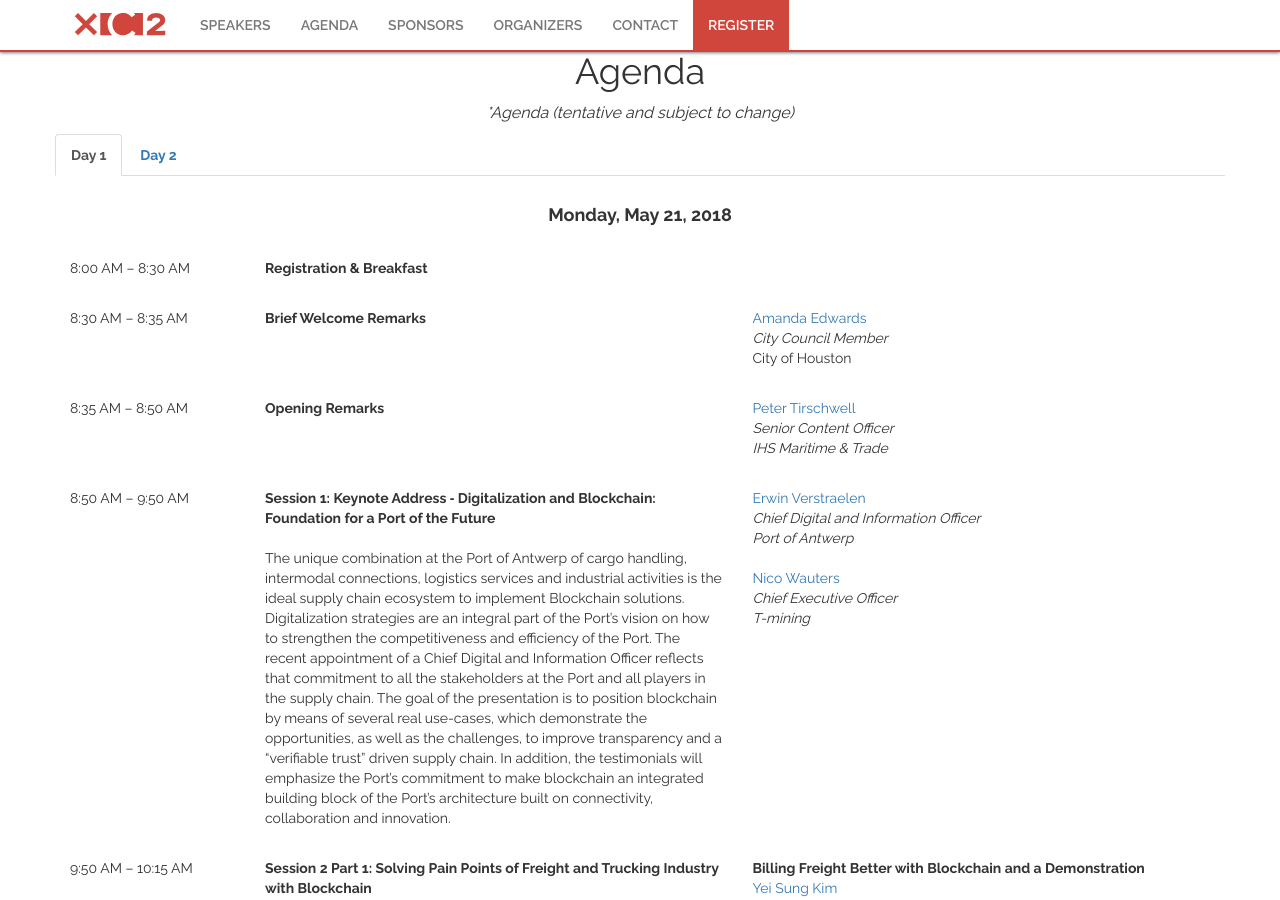
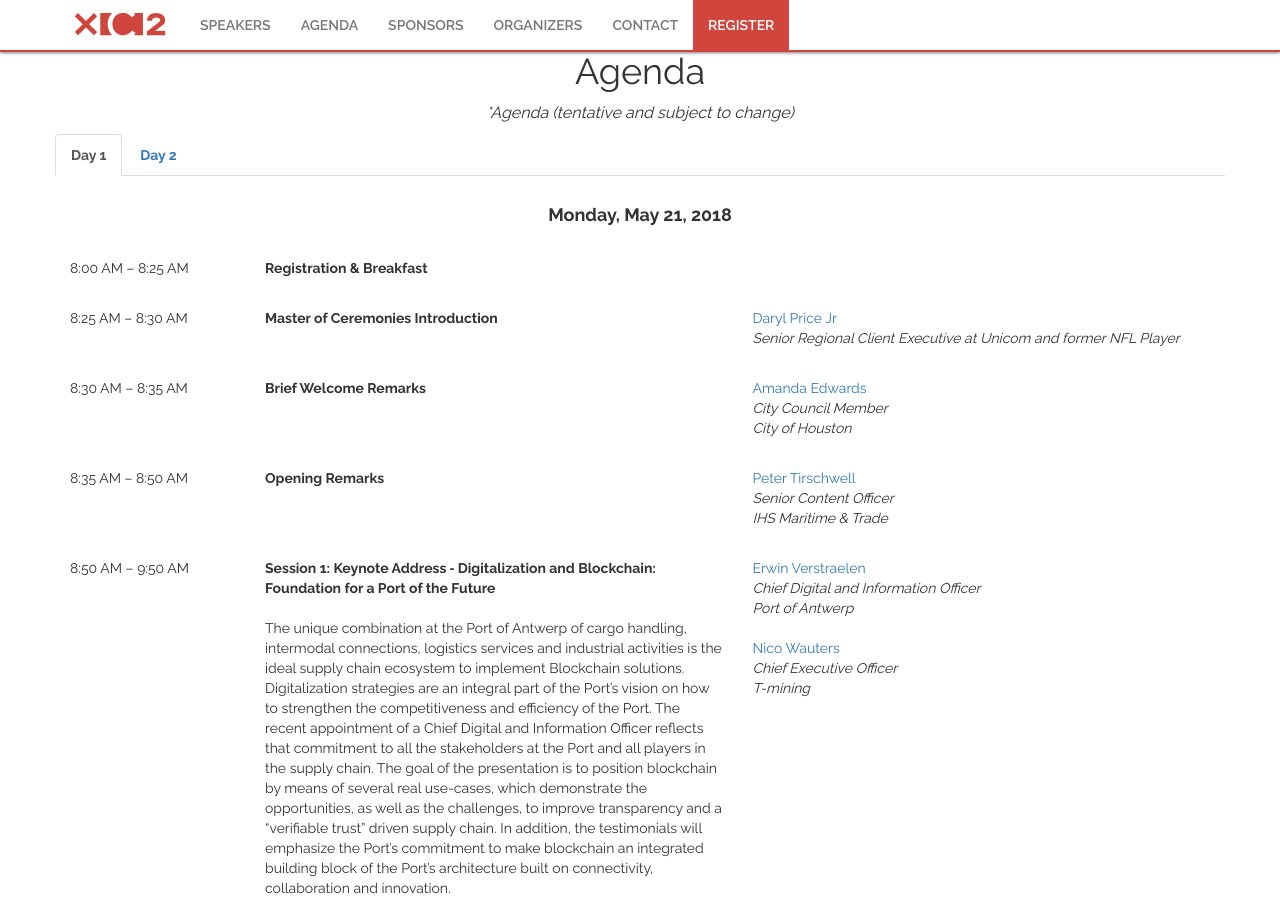
Before and after one commit to gnawalishyam/jekyll, a Jekyll site: the page built from index.html, in a window 1280 px wide and 900 px high, scrolled down 5069 px. Built offline with Jekyll 4.4.1, drawn with Linux system fonts in a browser that asks for light colours; some web fonts are replaced; some of the changed text lies outside the part shown.

Commit message:
Added Daryl Price and added href to Dale Tibodeau in agenda section

```diff
--- a/index.html
+++ b/index.html
@@ -91,12 +91,23 @@
 							<div class="col-md-12 pb-30 text-center fs-18"></br><b>Monday, May 21, 2018</b></div>
 							<div class="col-md-12 pb-30">
 								<div class="col-md-2">
-									8:00 AM – 8:30 AM
+									8:00 AM – 8:25 AM
 								</div>
 								<div class="col-md-5">
 									<b>Registration &amp; Breakfast</b>
 								</div>
 								<div class="col-md-5">
+								</div>
+							</div>
+							<div class="col-md-12 pb-30">
+								<div class="col-md-2">
+									8:25 AM – 8:30 AM
+								</div>
+								<div class="col-md-5">
+									<b>Master of Ceremonies Introduction</b>
+								</div>
+								<div class="col-md-5">
+									<a href="https://blockchainsupplychain.io/person/Daryl-Price">Daryl Price Jr</a></br><em>Senior Regional Client Executive at Unicom and former NFL Player</em>
 								</div>
 							</div>
 							<div class="col-md-12 pb-30">
@@ -107,7 +118,7 @@
 									<b>Brief Welcome Remarks</b>
 								</div>
 								<div class="col-md-5">
-									<a href="https://blockchainsupplychain.io/person/Amanda-Edwards">Amanda Edwards</a></br><em>City Council Member</em></br>City of Houston
+									<a href="https://blockchainsupplychain.io/person/Amanda-Edwards">Amanda Edwards</a></br><em>City Council Member</em></br><em>City of Houston</em>
 								</div>
 							</div>
 							<div class="col-md-12 pb-30">
@@ -259,7 +270,7 @@
 									<b>Session 9: Digital Chemical Distribution and Supply Management over Blockchain</b></br></br>Advanced digital technologies drive new business opportunities to integrate along the business value chain, and improve competiveness of chemical companies. The total expected benefits from digital transformation amount to US$14.4 trillion by 2022, of which US$2.7 trillion are attributed to supply chain-related savings. Smart contracts and blockchain are key technology ingredients for unleashing the power of digital supply chain. It facilitates supply chain collaboration and allows suppliers, producers, logistics providers, customers, and other partners in the value chain to exchange information. Companies need to get started now to develop a blockchain strategy for digital supply chain.
 								</div>
 								<div class="col-md-5">
-									<b>Moderator</b></br>Dale Tibodeau</br><em>Professor of Supply Chain Management</em></br><em>C. T. Bauer College of Business</em></br></br><b>Panelists</b></br><a href="https://blockchainsupplychain.io/person/Mark-Koeppen">Mark Koeppen</a></br><em>Principal</em></br><em>Deloitte</em></br></br><a href="https://blockchainsupplychain.io/person/Balaji-Ramakrishnan">Balaji Ramakrishnan</a></br><em>Director of Procurement and Supply Chain</em></br><em>BP</em></br></br><a href="https://blockchainsupplychain.io/person/Corey-Vickers">Corey Vickers</a></br><em>Global Logistics Category Group Manager</em></br><em>Chevron</em>
+									<b>Moderator</b></br><a href="https://blockchainsupplychain.io/person/Dale-Tibodeau">Dale Tibodeau</a></br><em>Professor of Supply Chain Management</em></br><em>C. T. Bauer College of Business</em></br></br><b>Panelists</b></br><a href="https://blockchainsupplychain.io/person/Mark-Koeppen">Mark Koeppen</a></br><em>Principal</em></br><em>Deloitte</em></br></br><a href="https://blockchainsupplychain.io/person/Balaji-Ramakrishnan">Balaji Ramakrishnan</a></br><em>Director of Procurement and Supply Chain</em></br><em>BP</em></br></br><a href="https://blockchainsupplychain.io/person/Corey-Vickers">Corey Vickers</a></br><em>Global Logistics Category Group Manager</em></br><em>Chevron</em>
 								</div>
 							</div>
 							<div class="col-md-12 pb-15">
@@ -292,6 +303,7 @@
 									<b>Closing Remarks</b>
 								</div>
 								<div class="col-md-5">
+									<a href="https://blockchainsupplychain.io/person/Daryl-Price">Daryl Price Jr</a></br><em>Senior Regional Client Executive at Unicom and former NFL Player</em>
 								</div>
 							</div>
 						</div>
@@ -318,9 +330,10 @@
 									8:00 AM – 8:05 AM
 								</div>
 								<div class="col-md-5">
-									<b>Brief Welcome Remarks</b>
+									<b>Master of Ceremonies Introduction</b>
 								</div>
 								<div class="col-md-5">
+									<a href="https://blockchainsupplychain.io/person/Daryl-Price">Daryl Price Jr</a></br><em>Senior Regional Client Executive at Unicom and former NFL Player</em>
 								</div>
 							</div>
 							<div class="col-md-12 pb-30">
```
